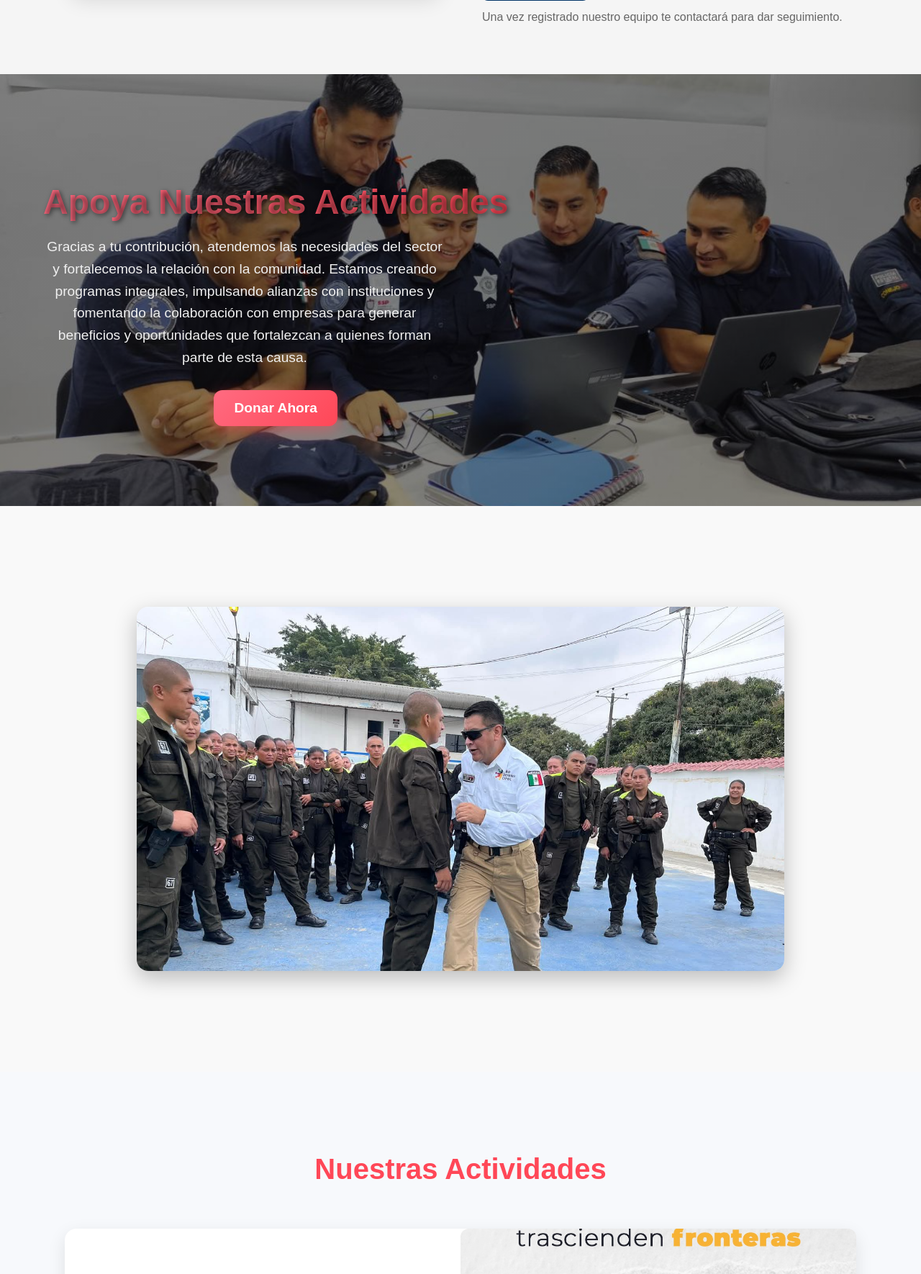
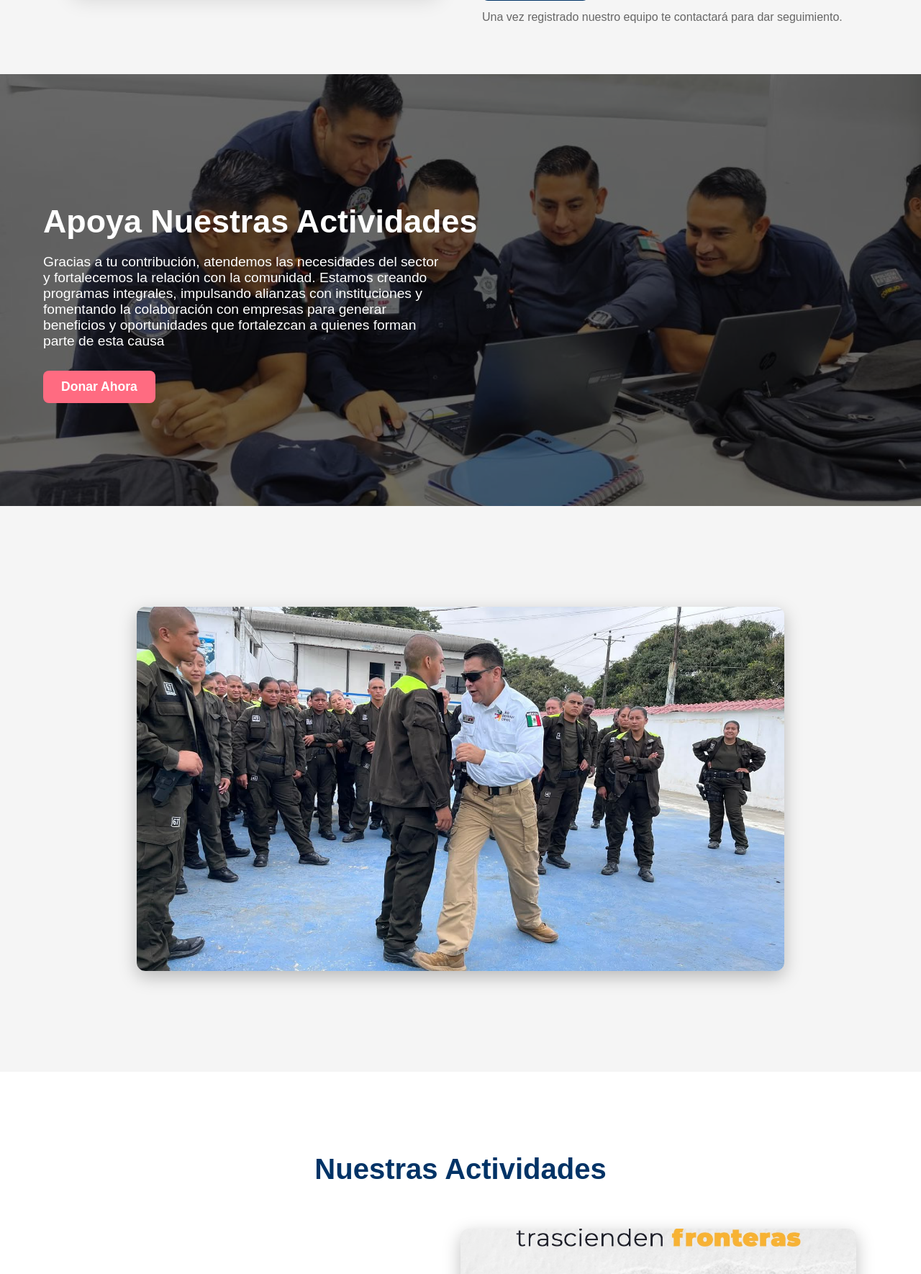
Before and after one commit to XOctaviox12/Prodefensa, a Django app: page /servicios/ in a window 1280 px wide. Shown: the part 521-2291 px from the top of the page at 72% size. Run offline with Django 5.2, Linux system fonts and the light colour scheme; data comes from the database, SQL or seed files in the repository; some libraries are stand-ins or nearby versions.

Commit message:
mensaje 6

```diff
--- a/inicio/templates/inicio/servicios.html
+++ b/inicio/templates/inicio/servicios.html
@@ -12,7 +12,6 @@
     display: flex;
     flex-direction: column;
     align-items: center;
-    background: #f9f9f9;
   }
 
   /* ======== HERO ======== */
@@ -20,13 +19,23 @@
     position: relative;
     width: 100%;
     height: 600px;
-    background: linear-gradient(rgba(0,0,0,0.45), rgba(0,0,0,0.45)), url("{% static 'img/servicios_1.jpg' %}") no-repeat center/cover;
+    background: url("{% static 'img/servicios_1.jpg' %}") no-repeat center
+      center/cover;
     display: flex;
     align-items: center;
     justify-content: center;
     padding: 60px 20px;
     color: white;
-    transition: all 0.5s ease;
+  }
+
+  .intro-overlay {
+    position: absolute;
+    top: 0;
+    left: 0;
+    width: 100%;
+    height: 100%;
+    background-color: rgba(0, 0, 0, 0.55);
+    z-index: 1;
   }
 
   .intro-content {
@@ -42,49 +51,65 @@
     padding: 0 20px;
   }
 
+  .intro-text {
+    flex: 1;
+    text-align: left;
+    color: white;
+  }
+
   .intro-text h2 {
-    font-size: 3rem;
+    font-size: 2.8rem;
     margin-bottom: 20px;
-    font-weight: 800;
-    text-shadow: 2px 2px 6px rgba(0,0,0,0.5);
-    background: linear-gradient(90deg, #ff6b81, #ff4757);
-    -webkit-background-clip: text;
-    -webkit-text-fill-color: transparent;
+    font-weight: 700;
   }
 
   .intro-text p {
     font-size: 1.2rem;
     max-width: 560px;
     margin-bottom: 30px;
-    line-height: 1.6;
-    color: #f0f0f0;
   }
 
   .donate-btn {
-    background: linear-gradient(135deg, #ff6b81, #ff4757);
+    background-color: #ff6b81;
     color: white;
-    padding: 14px 28px;
+    padding: 12px 25px;
     border: none;
-    border-radius: 12px;
-    font-weight: 700;
-    font-size: 1.2rem;
+    border-radius: 8px;
+    font-weight: 600;
+    font-size: 1.1rem;
     cursor: pointer;
     transition: all 0.3s ease;
-    box-shadow: 0 6px 20px rgba(255, 75, 87, 0.5);
   }
 
   .donate-btn:hover {
-    transform: translateY(-4px);
-    box-shadow: 0 10px 25px rgba(255, 75, 87, 0.6);
+    background-color: #ff4757;
   }
 
-  /* ======== TARJETA DE DONACIÓN ======== */
+  /* ======== TARJETA DE DONACIÓN (modal) ======== */
+  #overlay {
+    display: none;
+    position: fixed;
+    top: 0;
+    left: 0;
+    width: 100%;
+    height: 100%;
+    background: rgba(0, 0, 0, 0.6);
+    z-index: 998;
+    backdrop-filter: blur(5px);
+    transition: opacity 0.3s ease;
+  }
+
+  #overlay.active {
+    display: block;
+    opacity: 1;
+  }
+
   #donationCard {
     position: fixed;
     top: 50%;
     left: 50%;
     transform: translate(-50%, -50%) scale(0.9);
-    background: linear-gradient(to bottom, #ffffff, #f0f4f8);
+    background: rgba(255, 255, 255, 0.98);
     color: #222;
     width: 92%;
     max-width: 420px;
@@ -197,31 +220,41 @@
     aspect-ratio: 16/9;
     position: relative;
     margin: 60px auto;
-    border-radius: 16px;
+    border-radius: 12px;
     overflow: hidden;
-    box-shadow: 0 10px 30px rgba(0,0,0,0.25);
+    box-shadow: 0 8px 25px rgba(0, 0, 0, 0.25);
+  }
+
+  .carousel-slide {
+    display: none;
+    width: 100%;
+    height: 100%;
   }
 
   .carousel-slide img {
     width: 100%;
     height: 100%;
     object-fit: cover;
-    transition: transform 0.5s ease;
   }
 
-  .carousel-slide.active img {
-    transform: scale(1.02);
+  .carousel-slide.active {
+    display: block;
+    animation: fadeEffect 2s ease-in-out;
   }
 
   @keyframes fadeEffect {
-    from { opacity: 0; }
-    to { opacity: 1; }
+    from {
+      opacity: 0;
+    }
+    to {
+      opacity: 1;
+    }
   }
 
   /* ======== ACTIVIDADES ======== */
   .activities-section {
     width: 100%;
-    background-color: #f7f9fc;
+    background-color: #ffffff;
     padding: 80px 0;
     display: flex;
     flex-direction: column;
@@ -232,7 +265,7 @@
     font-size: 2.5rem;
     font-weight: bold;
     margin-bottom: 60px;
-    color: #ff4757;
+    color: #003366;
   }
 
   .activity-card {
@@ -350,18 +330,74 @@
       max-width: 420px;
     }
   }
+
+  /* ======== BLOQUES DE SERVICIOS ======== */
+  .services-row {
+    display: flex;
+    gap: 20px;
+    justify-content: center;
+    flex-wrap: wrap;
+    padding: 50px 20px;
+  }
+
+  .service-block {
+    flex: 1 1 320px;
+    padding: 30px 20px;
+    border-radius: 12px;
+    display: flex;
+    flex-direction: column;
+    align-items: center;
+    text-align: center;
+    transition: all 0.3s ease;
+  }
+
+  .service-block:hover {
+    transform: translateY(-8px);
+    box-shadow: 0 8px 25px rgba(0, 0, 0, 0.2);
+  }
+
+  .service-block i {
+    font-size: 42px;
+    margin-bottom: 12px;
+    color: white;
+  }
+  .service-block h3 {
+    font-size: 1.4rem;
+    margin-bottom: 8px;
+    color: white;
+  }
+  .service-block p {
+    font-size: 0.98rem;
+    color: white;
+  }
+
+  .service-block.red {
+    background: #ff6b6b;
+    color: white;
+  }
+  .service-block.darkblue {
+    background: #003366;
+    color: white;
+  }
 </style>
 
 <!-- ======== HERO ======== -->
 <section class="services-intro">
+  <div class="intro-overlay"></div>
   <div class="intro-content">
     <div class="intro-text">
       <h2>Apoya Nuestras Actividades</h2>
       <p>
-        Gracias a tu contribución, atendemos las necesidades del sector y fortalecemos la relación con la comunidad. Estamos creando programas integrales, impulsando alianzas con instituciones y fomentando la colaboración con empresas para generar beneficios y oportunidades que fortalezcan a quienes forman parte de esta causa.
+        Gracias a tu contribución, atendemos las necesidades del sector y
+        fortalecemos la relación con la comunidad. Estamos creando programas
+        integrales, impulsando alianzas con instituciones y fomentando la
+        colaboración con empresas para generar beneficios y oportunidades que
+        fortalezcan a quienes forman parte de esta causa
       </p>
       <button id="donateBtn" class="donate-btn">Donar Ahora</button>
     </div>
+
+    <!-- embedded small info card (optional) -->
     <div style="width: 340px"></div>
   </div>
 </section>
@@ -472,26 +524,36 @@ document.addEventListener("DOMContentLoaded", () => {
     document.querySelectorAll(".amounts button").forEach(btn => btn.classList.remove("selected"));
   });
 
+  // Mostrar/ocultar input según tipo
   document.querySelectorAll('input[name="tipo"]').forEach(radio => {
     radio.addEventListener('change', () => {
       if (radio.value === "mensual") {
-        customAmountInput.style.display = "none";
-        if (!userAuthenticated) loginWarning.style.display = "block";
-        else loginWarning.style.display = "none";
+        customAmountInput.style.display = "none"; // ocultar input
+        if (!userAuthenticated) {
+          loginWarning.style.display = "block";
+        } else {
+          loginWarning.style.display = "none";
+        }
       } else {
-        customAmountInput.style.display = "block";
+        customAmountInput.style.display = "block"; // mostrar input
         loginWarning.style.display = "none";
       }
     });
-    if (radio.checked) radio.dispatchEvent(new Event('change'));
+
+    // Inicializar estado según el radio seleccionado al cargar
+    if (radio.checked) {
+      radio.dispatchEvent(new Event('change'));
+    }
   });
 
+  // Abrir modal
   donateBtn.addEventListener("click", () => {
     donationCard.classList.add("active");
     overlay.classList.add("active");
     donationCard.setAttribute("aria-hidden","false");
   });
 
+  // Cerrar modal
   closeCard.addEventListener("click", () => {
     donationCard.classList.remove("active");
     overlay.classList.remove("active");
@@ -519,17 +585,29 @@ document.addEventListener("DOMContentLoaded", () => {
     try {
       const response = await fetch(endpoint, {
         method: "POST",
-        headers: { "Content-Type": "application/json", "X-CSRFToken": "{{ csrf_token }}" },
+        headers: {
+          "Content-Type": "application/json",
+          "X-CSRFToken": "{{ csrf_token }}"
+        },
         body: JSON.stringify({ amount })
       });
 
       if (!response.ok) throw new Error("Error en la solicitud");
 
       const data = await response.json();
-      await stripe.redirectToCheckout({ sessionId: data.sessionId });
-
-    } catch(e) { console.error(e); alert("Error al procesar la donación"); }
+      if (data.id) {
+        await stripe.redirectToCheckout({ sessionId: data.id });
+      } else if (data.url) {
+        window.location.href = data.url;
+      } else {
+        alert("Ocurrió un error al procesar tu donación.");
+      }
+    } catch (error) {
+      console.error("Error:", error);
+      alert("Ocurrió un error al procesar tu donación.");
+    }
   });
 });
 </script>
+
 {% endblock %}
```
Also changed, not shown: other parts of inicio/templates/inicio/servicios.html (+38 -73 lines).
